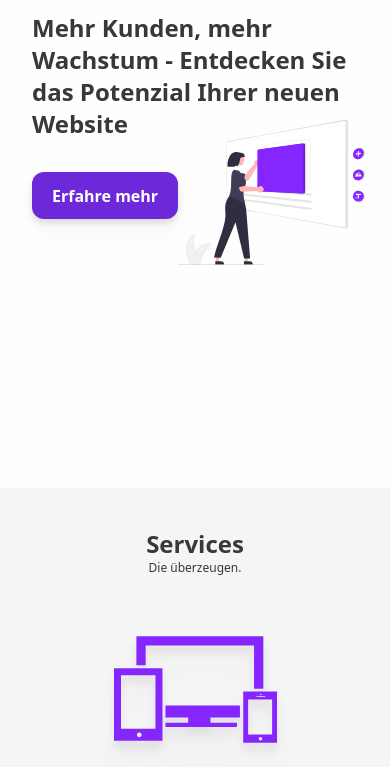
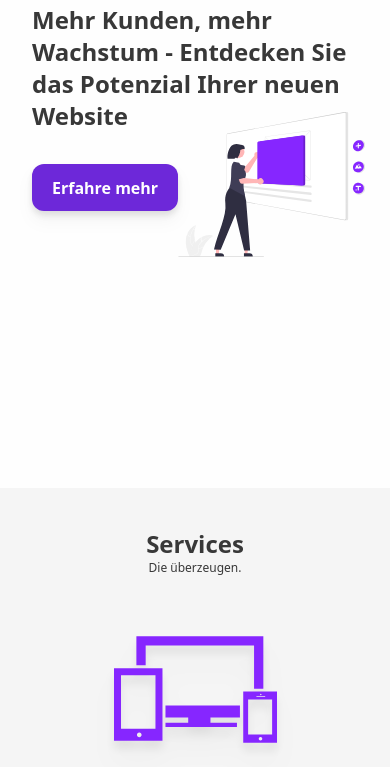
Before and after one commit to jusi-dev/webdesign, a website: page index.html in a window 390 px wide. Shown: the part 356-1123 px from the top of the page. Drawn offline with Linux system fonts and the light colour scheme.

Commit message:
Made changes

```diff
--- a/index.html
+++ b/index.html
@@ -47,7 +47,7 @@
 
         <!-- Hero -->
 
-        <div class="flex flex-col pt-44 md:pt-58 lg:pt-20 mx-8 md:mx-24 lg:mx-[15vw] 2xl:mx-[25vw] h-[100vh] pb-36 lg:h-auto">
+        <div class="flex flex-col pt-40 md:pt-58 lg:pt-20 mx-8 md:mx-24 lg:mx-[15vw] 2xl:mx-[25vw] h-[100vh] pb-36 lg:h-auto">
             <div class="flex flex-col h-[100%] justify-center">
                 <div class="mb-8">
                     <h1 class="text-4xl font-bold text-[#383838]">Webdesign & Webentwicklung</h1>
```
Also changed, not shown: dist/output.css.
